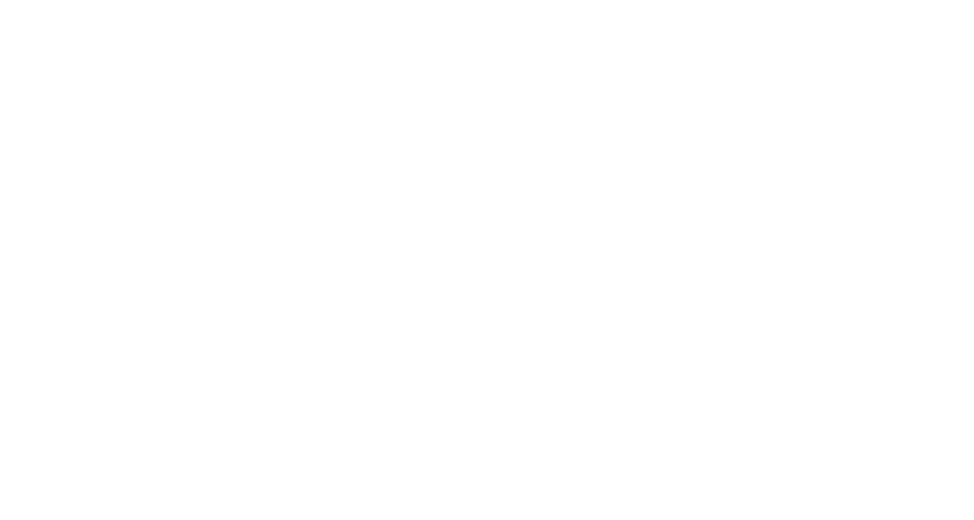
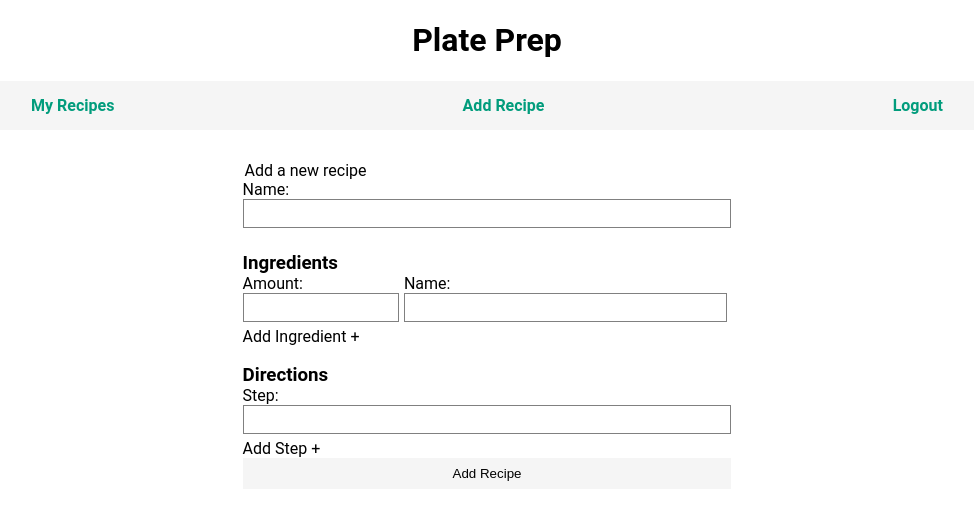
Before and after one commit to sloach1218/plate-prep-app, a React (Create React App) app: page /add-recipe in a window 1280 px wide. Shown: the top 520 px of the page, without its empty margins (153-1127 px from the left). Built offline with nearby package versions, Linux system fonts and the light colour scheme.

Commit message:
added route and form to add a recipe

```diff
--- a/src/components/App/App.js
+++ b/src/components/App/App.js
@@ -7,6 +7,7 @@
 import RegistrationPage from '../../routes/RegistrationPage/RegistrationPage';
 import HomePage from '../../routes/HomePage/HomePage';
 import RecipeDetails from '../../routes/RecipeDetails/RecipeDetails';
+import AddRecipe from '../../routes/AddRecipe/AddRecipe';
 
 
 
@@ -50,6 +51,10 @@
                     path={'/recipe/:recipeId'}
                     component={RecipeDetails}
                   />
+            <Route
+                    path={'/add-recipe'}
+                    component={AddRecipe}
+                  />
         </Switch>
         </Context.Provider>
 
--- a/src/components/Nav/Nav.js
+++ b/src/components/Nav/Nav.js
@@ -10,7 +10,8 @@
     return (
       <nav className='mainNav'>
 
-          <Link to={'/home'} className='HomeBtn'>Recipes</Link>
+          <Link to={'/home'} className='HomeBtn'>My Recipes</Link>
+          <Link to={'/add-recipe'} className='AddRecipeBtn'>Add Recipe</Link>
           <Link to={'/'} className='LogoutBtn'>Logout</Link>
       </nav>
     );
--- a/src/dummyStore.js
+++ b/src/dummyStore.js
@@ -38,8 +38,8 @@
         },
         {
           "id": 2,
-          "name": "chocolate chips",
-          "amount": "1/2 cup",
+          "name": "chocolate",
+          "amount": "1 pound",
           "recipeId": 2,
         },
         {
--- a/src/index.css
+++ b/src/index.css
@@ -1,3 +1,6 @@
+*{
+  box-sizing: border-box;
+}
 body {
   margin: 0;
   font-family: 'Roboto',  'Helvetica Neue',sans-serif;
--- /dev/null
+++ b/src/routes/AddRecipe/AddRecipe.css
@@ -0,0 +1,32 @@
+.addRecipePage {
+    text-align: center;
+}
+.addRecipePage form{
+    display: inline-block;
+    text-align: left;
+    margin: 80px 0 40px 0;
+  }
+.addRecipePage input {
+    width: 100%;
+    border: 1px solid grey;
+    padding: 6px;
+    margin-bottom: 5px;
+}
+.addRecipePage button{
+    border:none;
+    padding: 8px;
+    width: 100%;
+    background-color: whitesmoke;
+}
+.AddRecipeForm__ingredient_amount{
+    width: 32%;
+    display:inline-block;
+}
+.AddRecipeForm__ingredient_name{
+    width: 66%;
+    display:inline-block;
+    margin-left:1%;
+}
+.addRecipePage h3{
+    margin-bottom:0;
+}
--- /dev/null
+++ b/src/routes/AddRecipe/AddRecipe.js
@@ -0,0 +1,166 @@
+import React from 'react';
+import './AddRecipe.css';
+import Header from '../../components/Header/Header';
+import Nav from '../../components/Nav/Nav';
+import ValidationError from '../../ValidationError';
+
+
+class AddRecipe extends React.Component {
+  constructor(props){
+    super(props);
+    this.state = {
+      name:{
+        value: "",
+        touched: false
+      },
+      ingredientamount:{
+        value: "",
+        touched:false
+      },
+      ingredientname:{
+        value: "",
+        touched:false
+      },
+      step:{
+        value: "",
+        touched:false
+      },
+      directions:[],
+      ingredients:[],
+    };
+  }
+  updateName(name) {
+    this.setState({name: { value: name, touched:true }});
+  }
+  updateStep(step) {
+    this.setState({step: { value: step, touched:true }});
+  }
+  updateIngredientName(ingredientname) {
+    this.setState({ingredientname: { value: ingredientname, touched:true }});
+  }
+  updateIngredientAmount(ingredientamount) {
+    this.setState({ingredientamount: { value: ingredientamount, touched:true }});
+  }
+
+  validateName(){
+    const name = this.state.name.value.trim();
+    if (name.length === 0){
+      return "Name is required"
+    } else if(name.length < 2){
+      return "Name must be at least 2 characters long"
+    }
+  }
+
+
+  handleSubmit = ev => {
+    ev.preventDefault()
+    console.log('submitted')
+
+  }
+
+  createAnotherIngredient(){
+    const amount = this.state.ingredientamount.value;
+    const name = this.state.ingredientname.value;
+    const newIngredient = [{"name":name, "amount":amount}]
+
+    this.setState(state => {
+      const ingredients = state.ingredients.concat(newIngredient);
+      return{
+        ingredients
+      }
+    })
+    this.setState({ingredientamount: { value: ''}});
+    this.setState({ingredientname: { value: ''}});
+
+  }
+  createAnotherStep(){
+
+    if(this.state.step.value === ''){
+
+    } else{
+      this.setState(state => {
+        const directions = state.directions.concat(state.step.value);
+        return{
+          directions
+        }
+      })
+      this.setState({step: { value: ''}});
+    }
+
+  }
+
+  render(){
+    return (
+      <div  className="addRecipePage">
+        <Header />
+        <Nav />
+        <form className='AddRecipeForm' onSubmit={e => this.handleSubmit(e)}>
+            <legend>Add a new recipe</legend>
+            <div className='name'>
+              <label htmlFor='AddRecipeForm__name'>
+                Name:
+              </label>
+              <input
+                name='name'
+                type='text'
+                required
+                id='AddRecipeForm__name'
+                onChange={e => this.updateName(e.target.value)}
+                aria-label="Name"
+                aria-required="true" />
+              {this.state.name.touched && (<ValidationError message={this.validateName()} />)}
+            </div>
+            <div id='ingredients'>
+              <h3>Ingredients</h3>
+              {this.state.ingredients && this.state.ingredients.length !== 0 && <ul>{this.state.ingredients.map(ingredient=> <li key={ingredient.name}>{ingredient.amount} - {ingredient.name}</li>)}</ul>}
+              <div className="AddRecipeForm__ingredient_amount">
+                  <label htmlFor='AddRecipeForm__ingedients' >
+                    Amount:
+                  </label>
+                    <input
+                    name='ingredient_amount'
+                    type='text'
+                    id='AddRecipeForm__ingredient_amount'
+                    onChange={e => this.updateIngredientAmount(e.target.value)}
+                    value={this.state.ingredientamount.value}
+                    aria-label="ingredient" />
+              </div>
+              <div className="AddRecipeForm__ingredient_name">
+                  <label htmlFor='AddRecipeForm__ingedients' >
+                    Name:
+                  </label>
+                  <input
+                    name='ingredient_name'
+                    type='text'
+                    id='AddRecipeForm__ingredient_name'
+                    onChange={e => this.updateIngredientName(e.target.value)}
+                    value={this.state.ingredientname.value}
+                    aria-label="ingredient" />
+              </div>
+
+            </div>
+            <div id="addDirectionsBtn" onClick={this.createAnotherIngredient.bind(this)}>Add Ingredient +</div>
+            <div id='directions'>
+              <h3>Directions</h3>
+              {this.state.directions && this.state.directions.length !== 0 && <ol>{this.state.directions.map(step=> <li key={step}>{step}</li>)}</ol>}
+              <label htmlFor='AddRecipeForm__step'>
+                Step:
+              </label>
+              <input
+                name='step'
+                type='text'
+                id='AddRecipeForm__step'
+                onChange={e => this.updateStep(e.target.value)}
+                value={this.state.step.value}
+                aria-label="ingredient" />
+            </div>
+            <div id="addstepBtn" onClick={this.createAnotherStep.bind(this)}>Add Step +</div>
+            <button type='submit'>Add Recipe</button>
+
+        </form>
+      </div>
+    );
+  }
+}
+
+export default AddRecipe;
```
Also changed, not shown: 1 other file (tests, documents, lock files or other folders).
